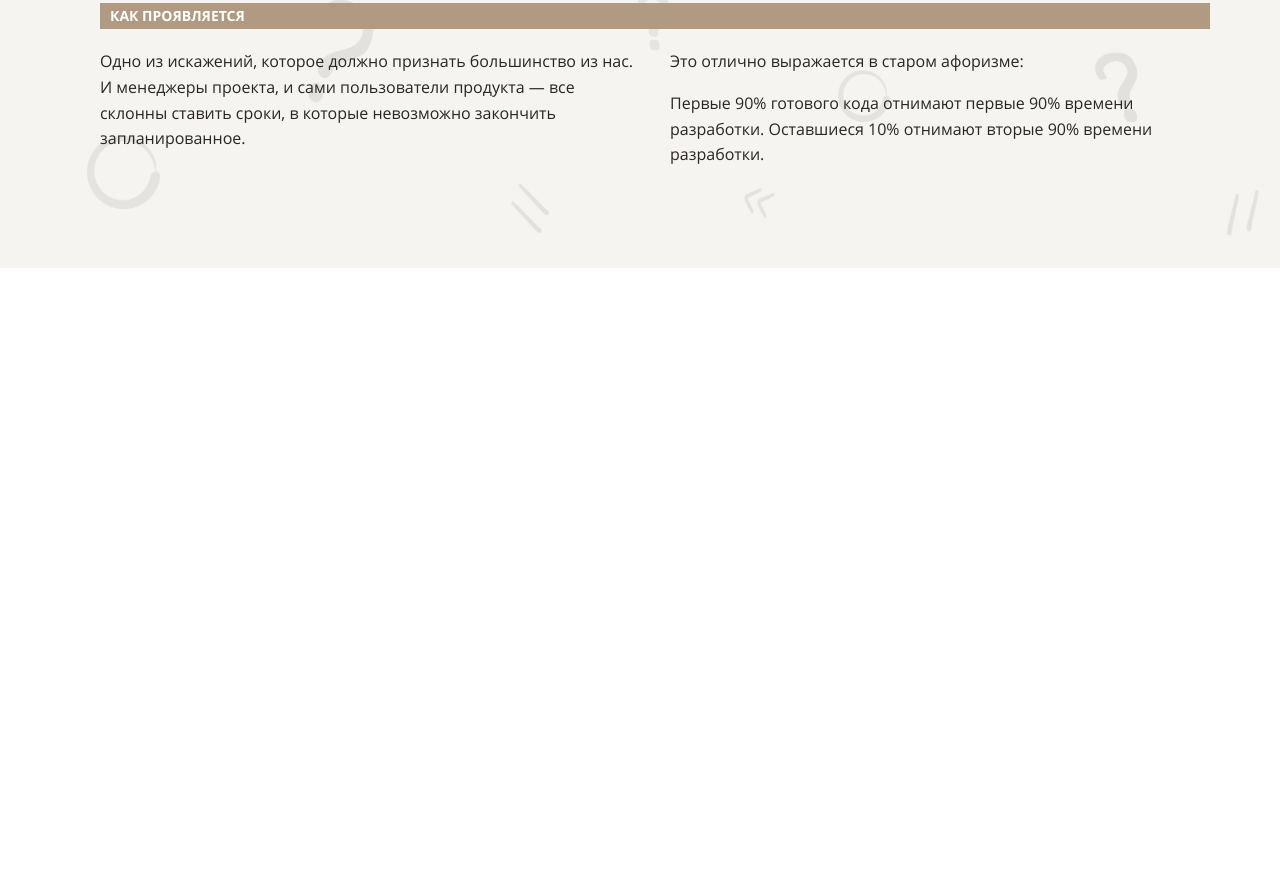
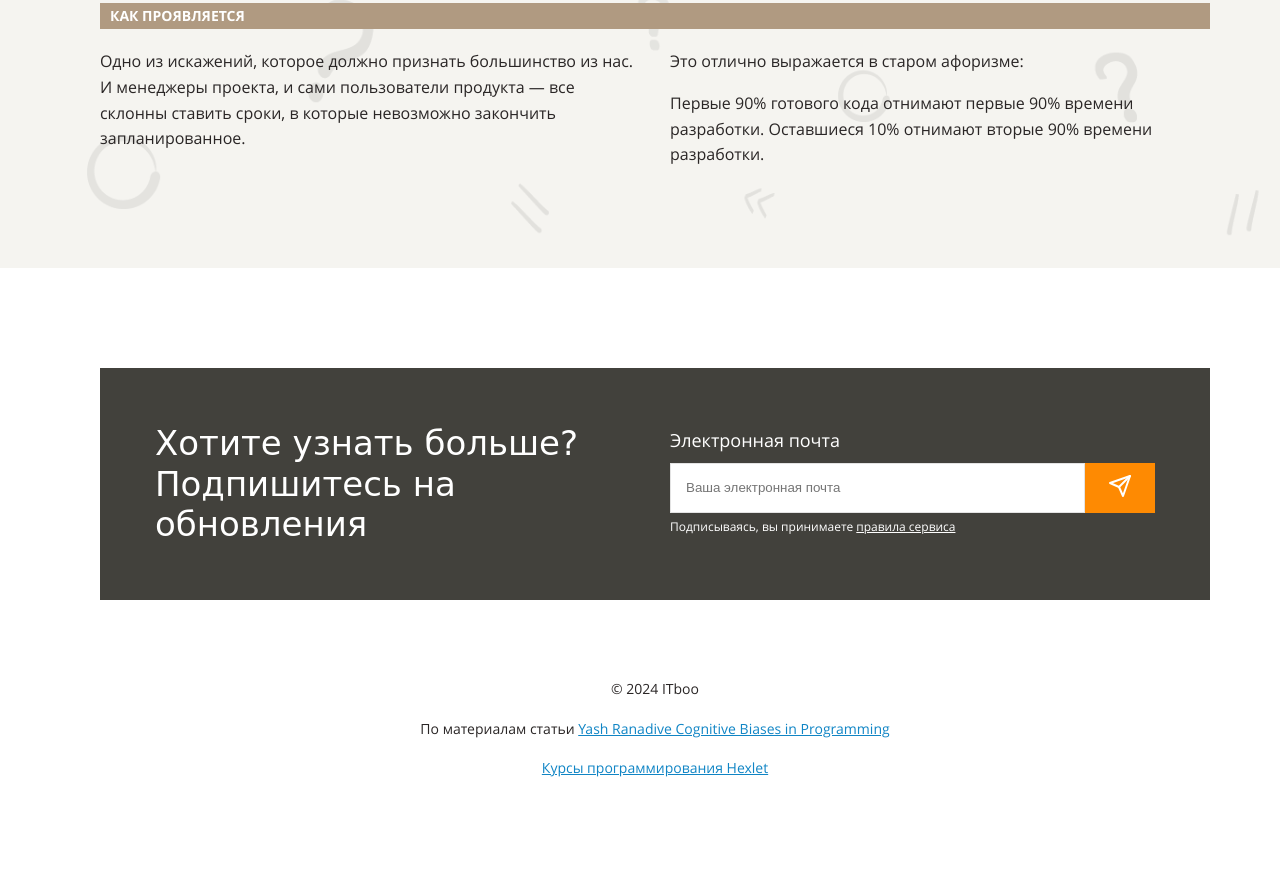
Before and after one commit to ITboo/layout-designer-project-58, a website: page src/index.html in a window 1280 px wide. Shown: the part 7258-8139 px from the top of the page. Before the commit the page ends 7526 px from the top, so only its background shows below. Drawn offline with Linux system fonts and the light colour scheme; a web font is replaced by a local one.

Commit message:
chore: add footer

```diff
--- a/src/index.html
+++ b/src/index.html
@@ -210,5 +210,33 @@
         </div>
       </section>
     </main>
+    <footer class="page-footer">
+        <div class="container">
+          <div class="footer-flex-container margin-bottom-76 background-primary-dark align-left">
+            <div class="footer-flex-item-left padding-55">
+              <h2 class="heading-3 margin-0 text-color-white">Хотите узнать больше? Подпишитесь на обновления</h2>
+            </div>
+            <div class="footer-flex-item-right padding-right-55">
+              <form action="#" method="post">
+                <label class="email-label margin-bottom-9 text-color-white" for="email">Электронная почта</label>
+                <div class="flex-container-row">
+                  <input class="email-input" id="email" name="email" type="email" placeholder="Ваша электронная почта">
+                  <button class="button-submit background-primary" type="submit"></button>
+                </div>
+              </form>
+              <small class="font-size-12 text-color-white">Подписываясь, вы принимаете <a class="text-color-white" href="#">правила сервиса</a></small>
+            </div>
+          </div>
+
+          <div class="align-center font-size-14">
+            <p>© 2024 ITboo</p>
+            <p>По материалам статьи <a class="text-color-blue" href="https://medium.com/hackernoon/cognitive-biases-in-programming-5e937707c27b">Yash Ranadive
+                Cognitive Biases in Programming</a></p>
+            <p><a class="text-color-blue" href="https://ru.hexlet.io/">Курсы программирования
+                Hexlet</a></p>
+          </div>
+
+        </div>
+      </footer>
   </body>
 </html>
--- a/src/styles/style.css
+++ b/src/styles/style.css
@@ -213,6 +213,55 @@
     text-transform: uppercase;
   }
 
+  .footer-flex-container {
+    display: flex;
+    flex-flow: row nowrap;
+    align-items: center;
+    justify-content: space-between;
+  }
+
+  .footer-flex-item-left {
+    box-sizing: border-box;
+    width: calc((100% / 2) - 15px);
+  }
+
+  .footer-flex-item-right {
+    box-sizing: border-box;
+    width: calc((100% / 2) - 15px);
+  }
+
+  .button-submit {
+    width: 70px;
+    height: 50px;
+
+    padding: 0;
+
+    vertical-align: middle;
+
+    border: none;
+  }
+
+  .button-submit::before { content: url("../assets/images/send.svg"); }
+
+  .button-detail:hover,
+  .button-submit:hover { background: var(--primary-hover); }
+
+  .email-label {
+    display: block;
+
+    font-size: 18px;
+  }
+
+  .email-input {
+    box-sizing: border-box;
+    width: calc(100% - 70px);
+    height: 50px;
+
+    padding: 15px;
+
+    border: 1px solid #e3e3e3;
+  }
+
 /* Helpers */
 .margin-top-0 { margin-top: 0; }
 
```
